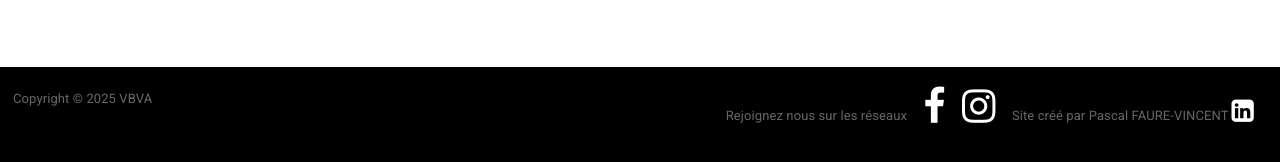
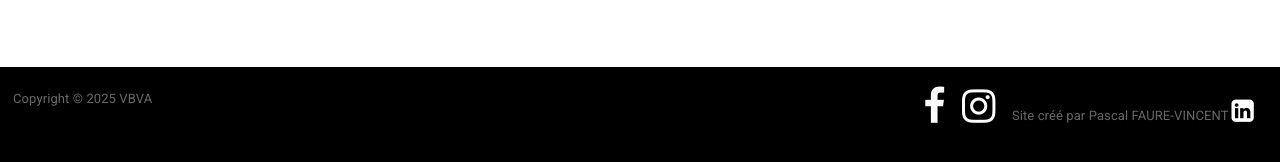
Before and after one commit to p-faurevincent/vbva-site, a Jekyll site: the page built from _pages/wip.html, in a window 1280 px wide. Shown: the part 729-891 px from the top of the page. Built offline with Jekyll 4.4.1, drawn with Linux system fonts in a browser that asks for light colours.

Commit message:
wip: update footer

```diff
--- a/_includes/footer.html
+++ b/_includes/footer.html
@@ -3,7 +3,6 @@
 		<li>Copyright © 2025 VBVA</li>
 	</ul>
 	<ul class="footer-links">
-		<li>Rejoignez nous sur les réseaux</li>
 		<li><a href="https://www.facebook.com/groups/265747002625781"> <i
 				class="fa fa-inverse fa-facebook fa-3x"></i></a></li>
 		<li><a href="https://instagram.com"> <i
```
